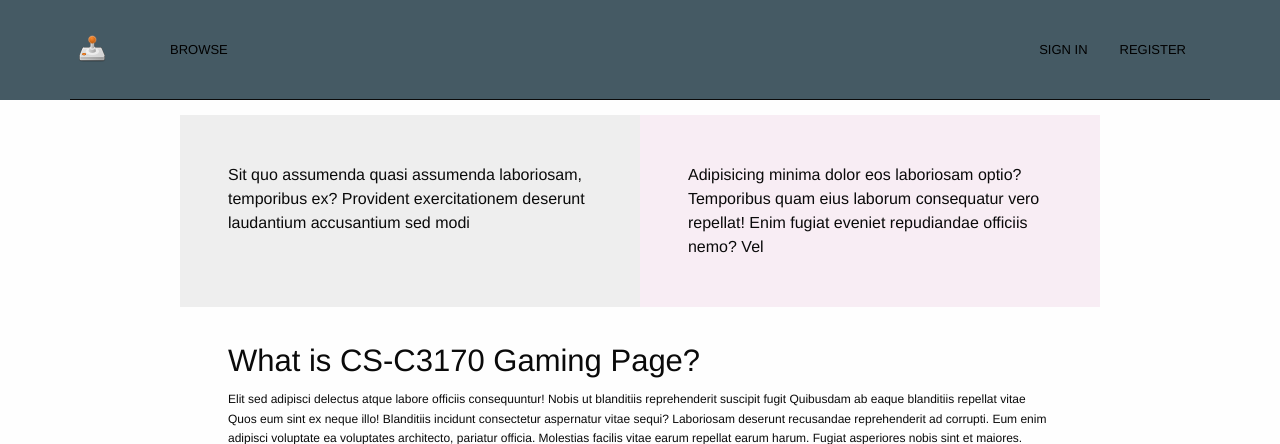
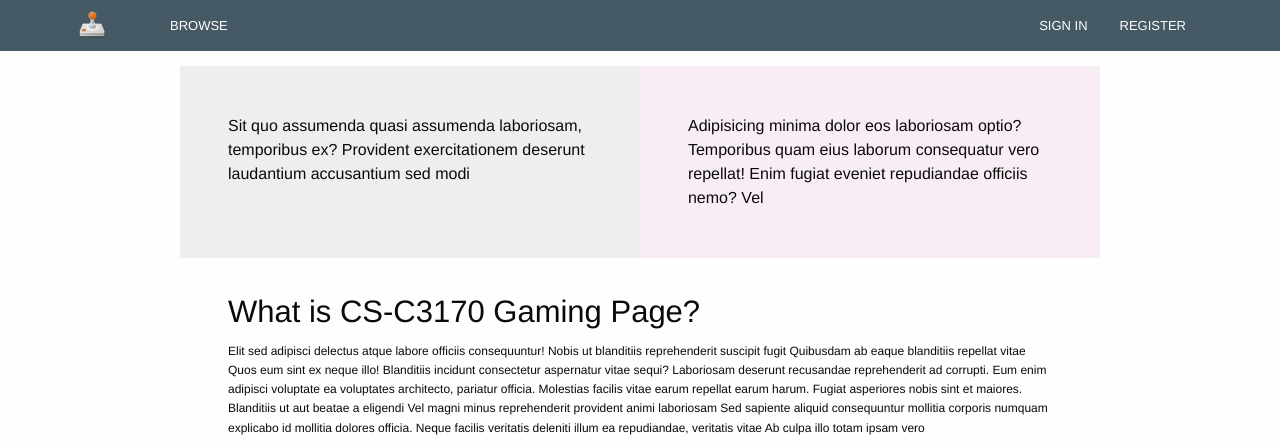
Before and after one commit to hien-cao/Game-online-shop, a Django app: page / in a window 1280 px wide. Shown: the top 444 px of the page. Run offline with Django 3.2, Linux system fonts and the light colour scheme; some libraries are stand-ins or nearby versions.

Commit message:
Fix topbar

```diff
--- a/apps/core/static/styles/app.css
+++ b/apps/core/static/styles/app.css
@@ -184,19 +184,6 @@ footer > .container {
   padding: 1rem 0 2rem 0;
 }
 
-.top-bar, .top-bar ul {
-  background-color: transparent;
-}
-
-.top-bar {
-  border-bottom: 1px solid #0a0a0a;
-  height: 100px;
-}
-
-.top-bar a {
-  color: #000;
-}
-
 /*
 * Search form
 */
```
